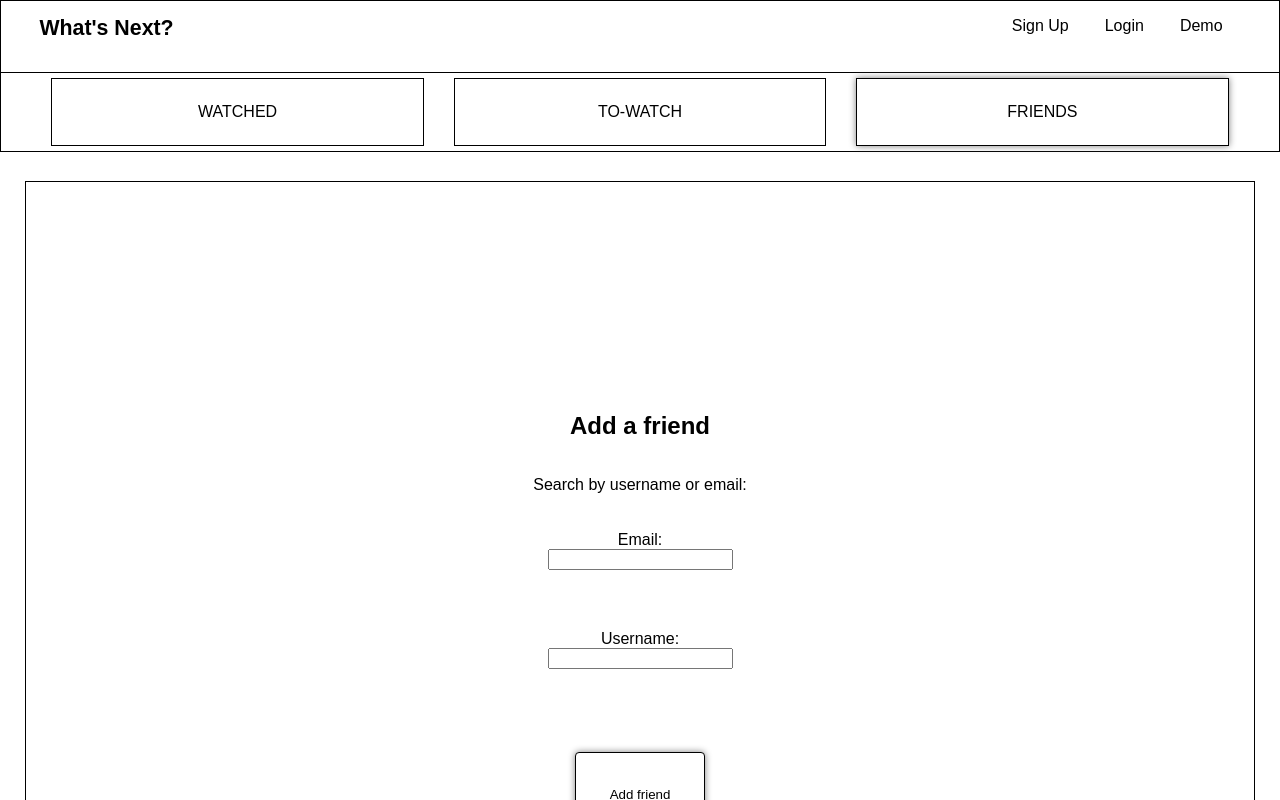
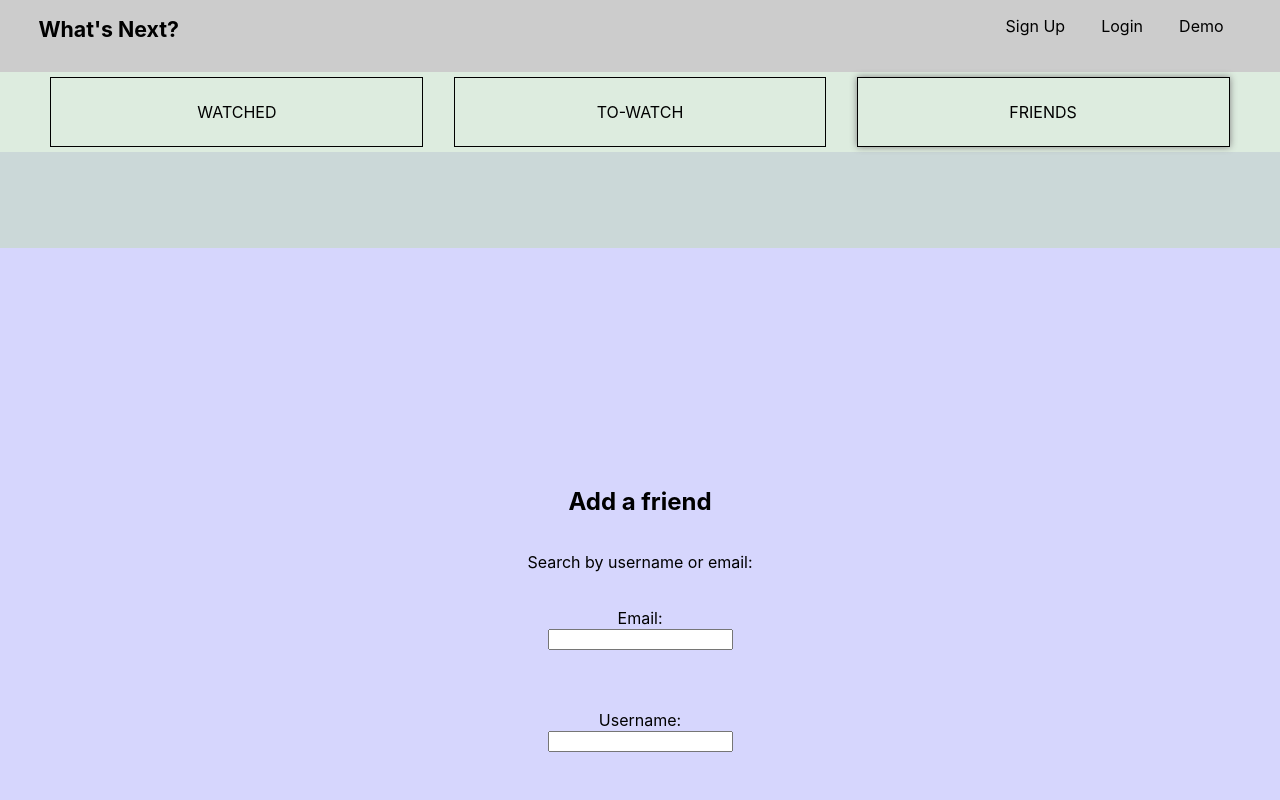
Before and after one commit to sam1cutler/WhatsNext, a React (Create React App) app: page /friends/add-friend in a window 1280 px wide. Shown: the top 800 px of the page. Built offline with nearby package versions, Linux system fonts and the light colour scheme.

Commit message:
Lots of testing, currently implementing grid layout

```diff
--- a/src/App.css
+++ b/src/App.css
@@ -4,17 +4,16 @@
   box-sizing: border-box;
 }
 
-body {
-  font-family: Arial, Helvetica, sans-serif;
-  text-align: center;
-  padding: 1%;
-  height: 100vh;
-}
-
 .app-container {
+  /*
   display: flex;
   flex-direction: column;
   align-items: center;
+  */
+  height: 100vh;
+  display: grid;
+  grid-template-rows: 10% 1fr;
+
 }
 
 a:link {
--- a/src/App.js
+++ b/src/App.js
@@ -44,7 +44,7 @@ function renderMain() {
   )
 }
 
-function renderFooter() {
+function renderNav() {
   return (
     <>
       {[
@@ -70,8 +70,8 @@ function App() {
   return (
     <div className="app-container">
       {renderHeader()}
+      {renderNav()}
       {renderMain()}
-      {renderFooter()}
     </div>
   );
 }
--- a/src/Section_Footer/NavBar.css
+++ b/src/Section_Footer/NavBar.css
@@ -5,11 +5,10 @@ nav {
     align-items: center;
     padding: 3%;
     width: 100%;
-    border: 1px solid black;
     height: 10vh;
     position: fixed;
     top: 9vh;
-    background-color: white;
+    background-color: rgb(221, 236, 223);
 }
 
 .nav-button {
--- a/src/Section_Header/HeaderBar.css
+++ b/src/Section_Header/HeaderBar.css
@@ -5,11 +5,7 @@ header {
     align-items: flex-end;
     padding: 3%;
     width: 100%;
-    border: 1px solid black;
-    height: 10vh;
-    position: fixed;
-    top: 0;
-    background-color: white;
+    background-color: rgb(204, 204, 204);
 }
 
 header .active {
--- a/src/Section_Main/AccountMgmt/LandingPage.css
+++ b/src/Section_Main/AccountMgmt/LandingPage.css
@@ -1,7 +1,7 @@
 hr {
     border: 0;
     border-top: 1px solid grey;
-    margin: 0 15%;
+    margin: 5% 15% 0 15%;
 }
 
 .next-steps-container {
--- a/src/Section_Main/AccountMgmt/LandingPage.js
+++ b/src/Section_Main/AccountMgmt/LandingPage.js
@@ -48,9 +48,7 @@ function LandingPage() {
                         to='/watch-list'
                         className='next-step'
                     >
-
                             Test out a demo to see how the app functions as an established user.
-
                     </NavLink>
 
                     <NavLink
--- a/src/Section_Main/AccountMgmtContainer.css
+++ b/src/Section_Main/AccountMgmtContainer.css
@@ -2,10 +2,10 @@
     display: flex;
     flex-direction: column;
     align-items: center;
-    margin: 11vh 0 0 0;
-    padding: 3%;
-    border: 1px solid black;
+    padding: 3% 3% 15% 3%;
+    background-color: rgb(214, 238, 238);
     width: 100%;
+    overflow-y: scroll;
 }
 
 .acct-mgmt-container h2 {
--- a/src/Section_Main/CoreContentContainer.css
+++ b/src/Section_Main/CoreContentContainer.css
@@ -4,8 +4,9 @@
     align-items: center;
     margin: 21vh 0 10% 0;
     padding: 3%;
-    border: 1px solid black;
-    width: 98%;
+    width: 100%;
+    background-color: rgb(214, 214, 253);
+
 }
 
 .show-list-container {
--- a/src/index.css
+++ b/src/index.css
@@ -5,10 +5,13 @@ body {
     sans-serif;
   font-size: 16px;
   /* 1 rem = 16px */
+  text-align: center;
+  padding: 0;
   -webkit-font-smoothing: antialiased;
   -moz-osx-font-smoothing: grayscale;
-  height: 100vh;
-  width: 100vw;
+  height: 100%;
+  width: 100%;
+  background-color: rgb(203, 216, 216);
 }
 
 code {
```
